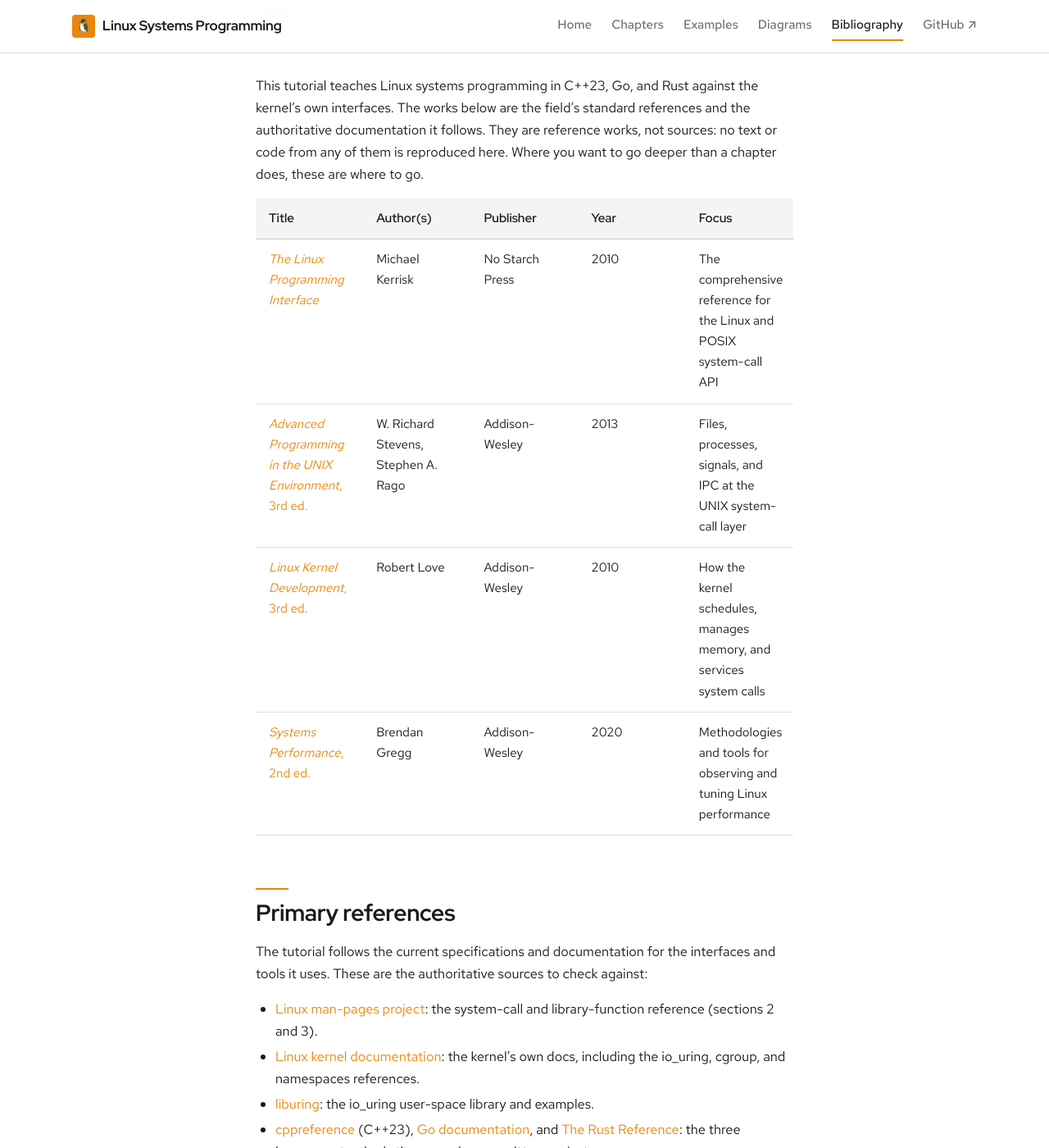
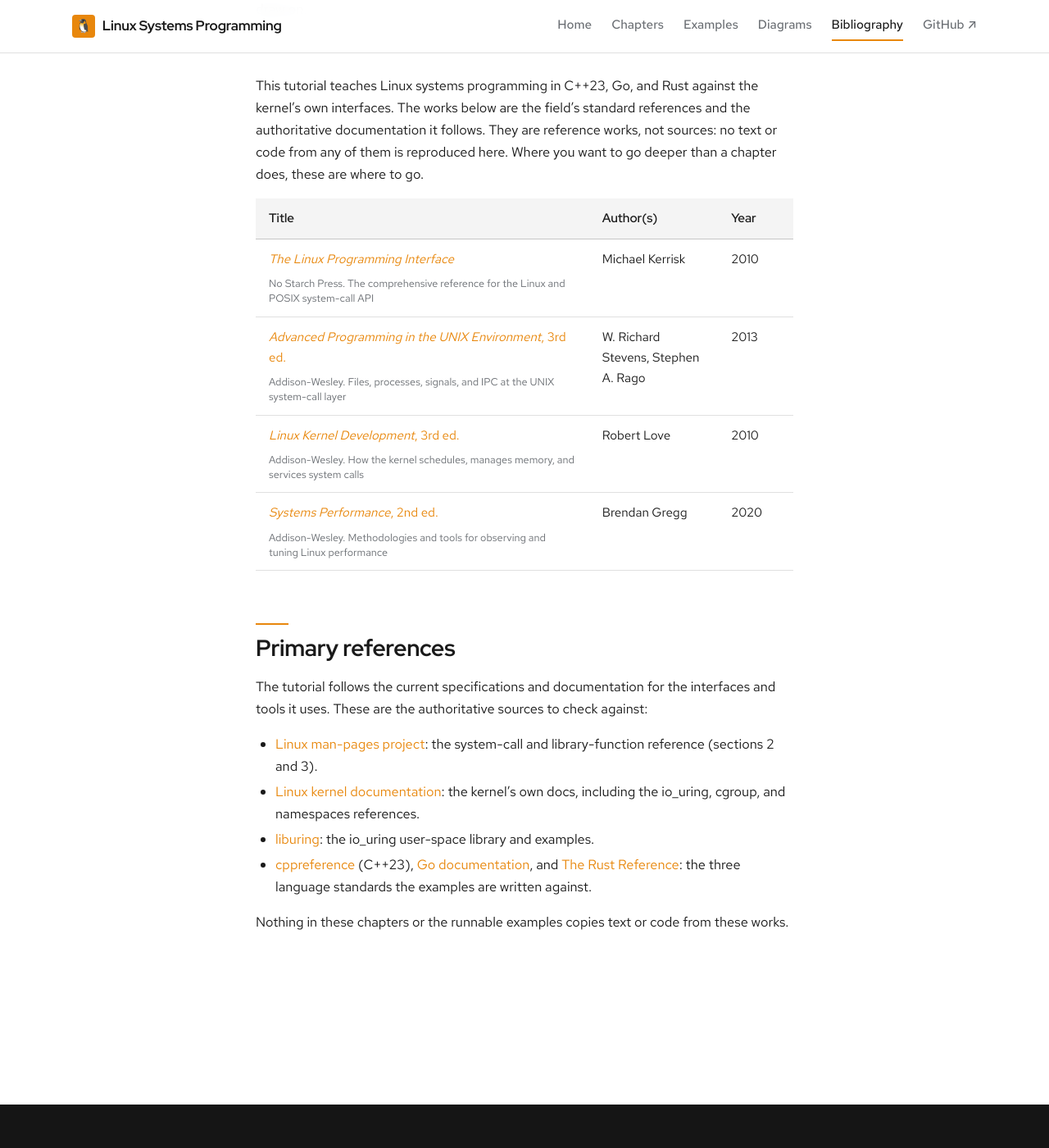
Before and after one commit to patterncatalyst/linux-systems-programming, a Jekyll site: the page built from bibliography.md, in a window 1280 px wide and 1400 px high, scrolled down 258 px. Shown: the whole window at 82% size. Built offline with Jekyll 4.4.1, drawn with Linux system fonts in a browser that asks for light colours; some web fonts are replaced.

Commit message:
site: bibliography tables with explicit column widths (#44)
Markdown tables with five or six columns on the narrow page split into equal fixed columns, so titles, years and ISBNs wrapped mid-word. The tables are now HTML with colgroup widths: books keep Title, Author(s) and Year, with publisher and focus on a small line under the title; tables with a Link column link the first column instead.

```diff
--- a/assets/css/site.css
+++ b/assets/css/site.css
@@ -857,3 +857,9 @@
 .codetabs-panel .highlight{ margin:0 !important; border-radius:0 !important; }
 /* graceful no-JS fallback: show every block, labelled nothing-lost */
 .no-js .codetabs{ display:none; }
+
+/* Bibliography: explicit column widths (colgroup) keep long titles and focus text readable */
+table.bib { table-layout: fixed; width: 100%; }
+table.bib td small { display: block; margin-top: .5rem; color: var(--ink-muted, #6a6e73); line-height: 1.45; }
+table.bib--books td:last-child { white-space: nowrap; }
+table.bib :is(th, td) code { white-space: normal; overflow-wrap: anywhere; }
--- a/bibliography.md
+++ b/bibliography.md
@@ -11,12 +11,16 @@
 sources: no text or code from any of them is reproduced here. Where you want to
 go deeper than a chapter does, these are where to go.
 
-| Title | Author(s) | Publisher | Year | Focus |
-|---|---|---|---|---|
-| [*The Linux Programming Interface*](https://man7.org/tlpi/) | Michael Kerrisk | No Starch Press | 2010 | The comprehensive reference for the Linux and POSIX system-call API |
-| [*Advanced Programming in the UNIX Environment*, 3rd ed.](https://www.oreilly.com/library/view/advanced-programming-in/9780321638014/) | W. Richard Stevens, Stephen A. Rago | Addison-Wesley | 2013 | Files, processes, signals, and IPC at the UNIX system-call layer |
-| [*Linux Kernel Development*, 3rd ed.](https://www.oreilly.com/library/view/linux-kernel-development/9780768696974/) | Robert Love | Addison-Wesley | 2010 | How the kernel schedules, manages memory, and services system calls |
-| [*Systems Performance*, 2nd ed.](https://www.brendangregg.com/systems-performance-2nd-edition-book.html) | Brendan Gregg | Addison-Wesley | 2020 | Methodologies and tools for observing and tuning Linux performance |
+<table class="bib bib--books">
+  <colgroup><col style="width:62%"><col style="width:24%"><col style="width:14%"></colgroup>
+  <thead><tr><th>Title</th><th>Author(s)</th><th>Year</th></tr></thead>
+  <tbody>
+    <tr><td><a href="https://man7.org/tlpi/" rel="noopener"><em>The Linux Programming Interface</em></a><br><small>No Starch Press. The comprehensive reference for the Linux and POSIX system-call API</small></td><td>Michael Kerrisk</td><td>2010</td></tr>
+    <tr><td><a href="https://www.oreilly.com/library/view/advanced-programming-in/9780321638014/" rel="noopener"><em>Advanced Programming in the UNIX Environment</em>, 3rd ed.</a><br><small>Addison-Wesley. Files, processes, signals, and IPC at the UNIX system-call layer</small></td><td>W. Richard Stevens, Stephen A. Rago</td><td>2013</td></tr>
+    <tr><td><a href="https://www.oreilly.com/library/view/linux-kernel-development/9780768696974/" rel="noopener"><em>Linux Kernel Development</em>, 3rd ed.</a><br><small>Addison-Wesley. How the kernel schedules, manages memory, and services system calls</small></td><td>Robert Love</td><td>2010</td></tr>
+    <tr><td><a href="https://www.brendangregg.com/systems-performance-2nd-edition-book.html" rel="noopener"><em>Systems Performance</em>, 2nd ed.</a><br><small>Addison-Wesley. Methodologies and tools for observing and tuning Linux performance</small></td><td>Brendan Gregg</td><td>2020</td></tr>
+  </tbody>
+</table>
 
 ## Primary references
 
```
